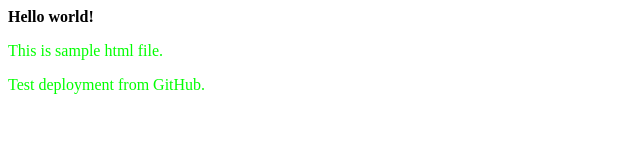
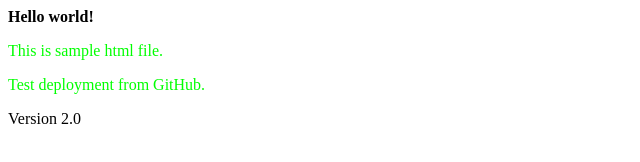
Before and after one commit to klokov-alex/web-app1, a plain HTML site: page index.html in a window 1280 px wide. Shown: the full height of the page, 0-640 px from the left. Drawn offline with Linux system fonts and the light colour scheme.

Commit message:
version 2

```diff
--- a/index.html
+++ b/index.html
@@ -1,3 +1,4 @@
 <p><strong>Hello world!</strong></p>
 <p><span style="color: #0000ff;"><span style="color: #0000ff;"><span style="color: #00ff00;">This is sample html file.</span></span></span></p>
 <p><span style="color: #0000ff;"><span style="color: #0000ff;"><span style="color: #00ff00;">Test deployment from GitHub.&nbsp;</span></span></span></p>
+<p> Version 2.0</p>
```
